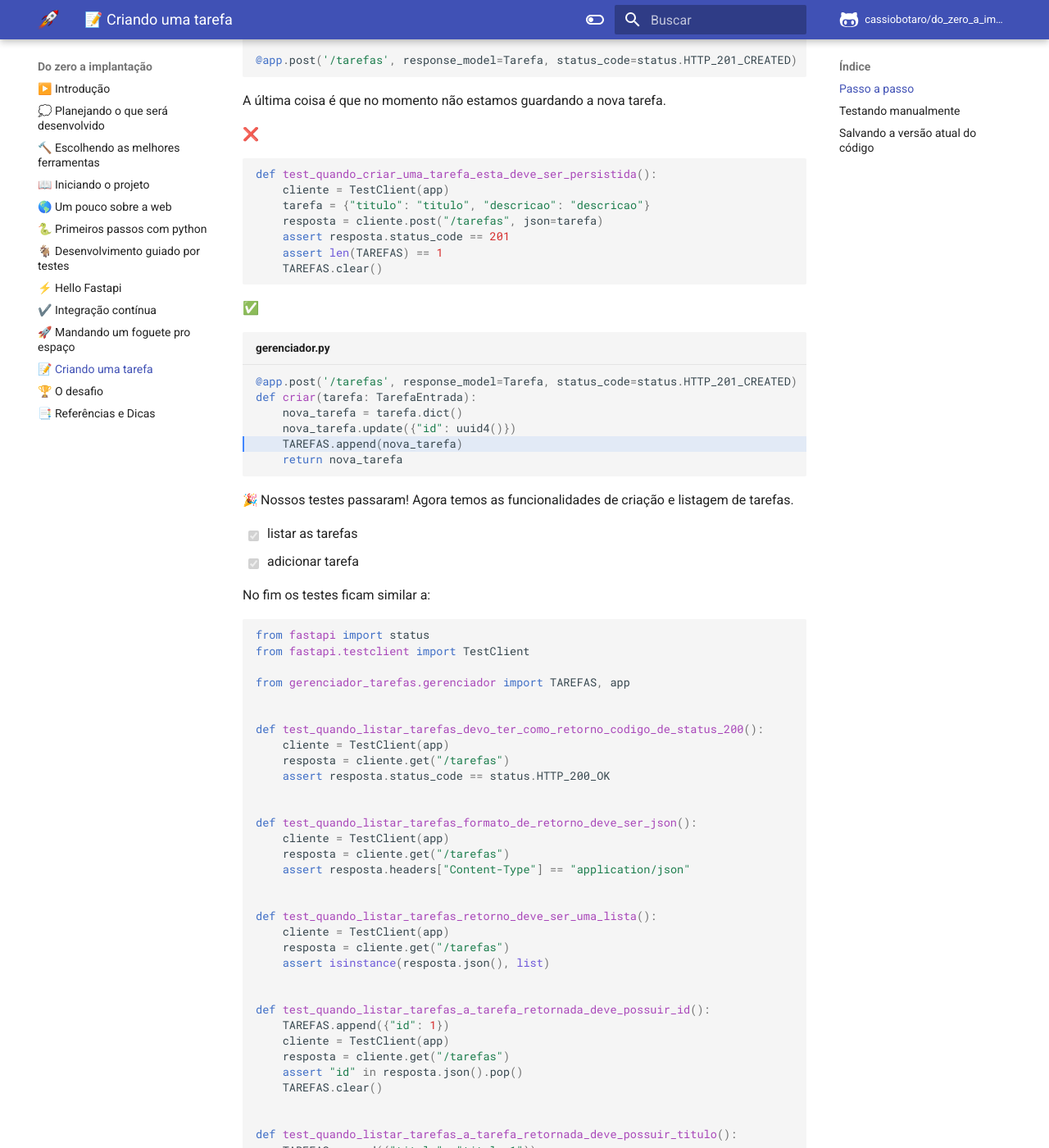
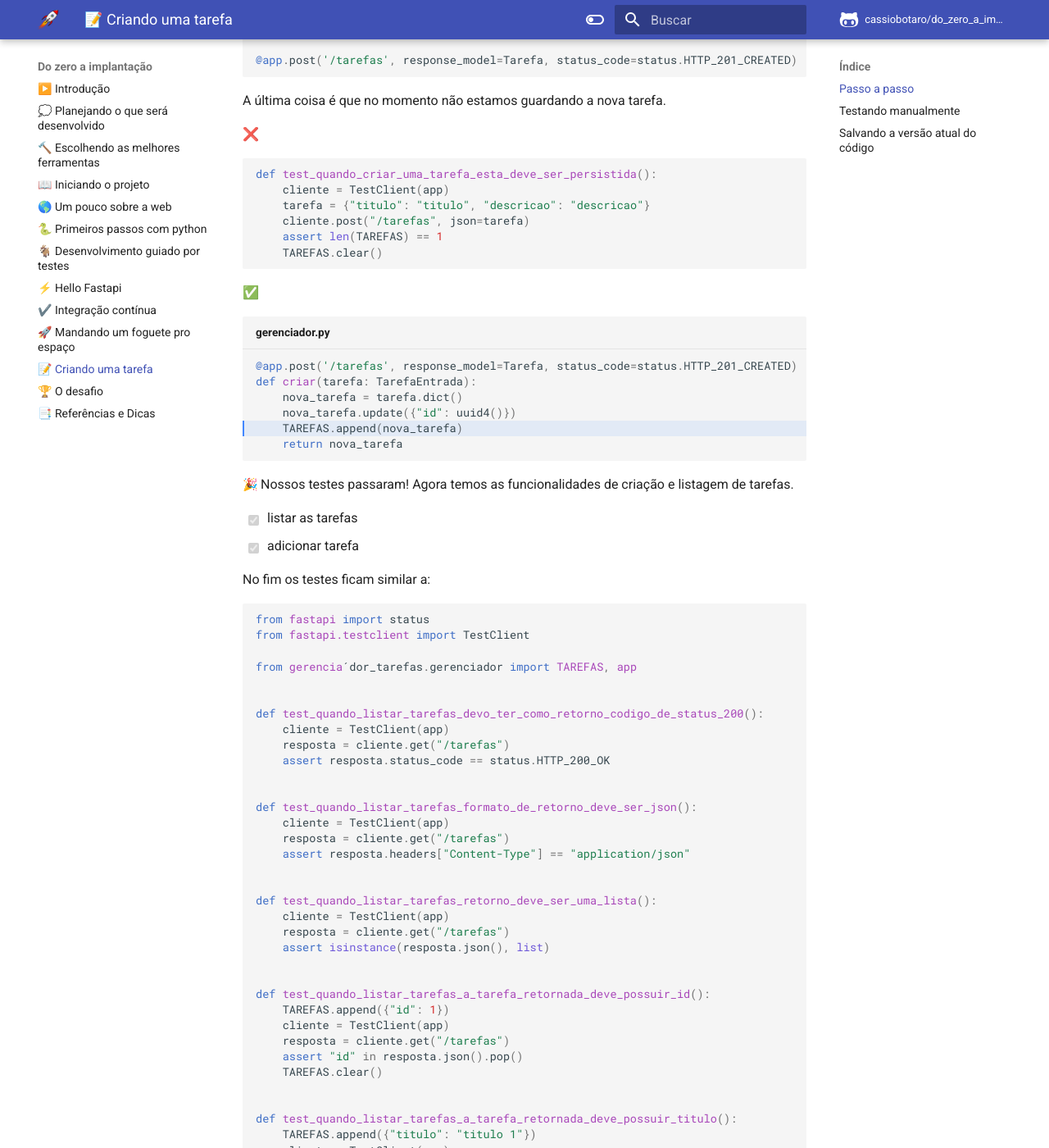
Before and after one commit to cassiobotaro/do_zero_a_implantacao, an MkDocs documentation site: the page built from docs/criar.md, in a window 1280 px wide and 1400 px high, scrolled down 7797 px. Shown: the whole window at 82% size. Built offline with MkDocs 1.6.1 and Material for MkDocs 9.7.7, drawn with Linux system fonts in a browser that asks for light colours; emoji names are drawn with the system emoji font; comment, search, counter and statistics services are not loaded; some of the changed text lies outside the part shown.

Commit message:
Atualiza arquivo criar e desafios

````diff
--- a/docs/criar.md
+++ b/docs/criar.md
@@ -384,10 +384,10 @@ A última coisa é que no momento não estamos guardando a nova tarefa.
 def test_quando_criar_uma_tarefa_esta_deve_ser_persistida():
     cliente = TestClient(app)
     tarefa = {"titulo": "titulo", "descricao": "descricao"}
-    resposta = cliente.post("/tarefas", json=tarefa)
-    assert resposta.status_code == 201
+    cliente.post("/tarefas", json=tarefa)
     assert len(TAREFAS) == 1
     TAREFAS.clear()
+
 ```
 
 ✅
@@ -412,7 +412,7 @@ No fim os testes ficam similar a:
 from fastapi import status
 from fastapi.testclient import TestClient
 
-from gerenciador_tarefas.gerenciador import TAREFAS, app
+from gerencia´dor_tarefas.gerenciador import TAREFAS, app
 
 
 def test_quando_listar_tarefas_devo_ter_como_retorno_codigo_de_status_200():
@@ -538,8 +538,7 @@ def test_quando_criar_uma_tarefa_codigo_de_status_retornado_deve_ser_201():
 def test_quando_criar_uma_tarefa_esta_deve_ser_persistida():
     cliente = TestClient(app)
     tarefa = {"titulo": "titulo", "descricao": "descricao"}
-    resposta = cliente.post("/tarefas", json=tarefa)
-    assert resposta.status_code == 201
+    cliente.post("/tarefas", json=tarefa)
     assert len(TAREFAS) == 1
     TAREFAS.clear()
 
````
Also changed, not shown: docs/desafio.md (+9 -5 lines).
